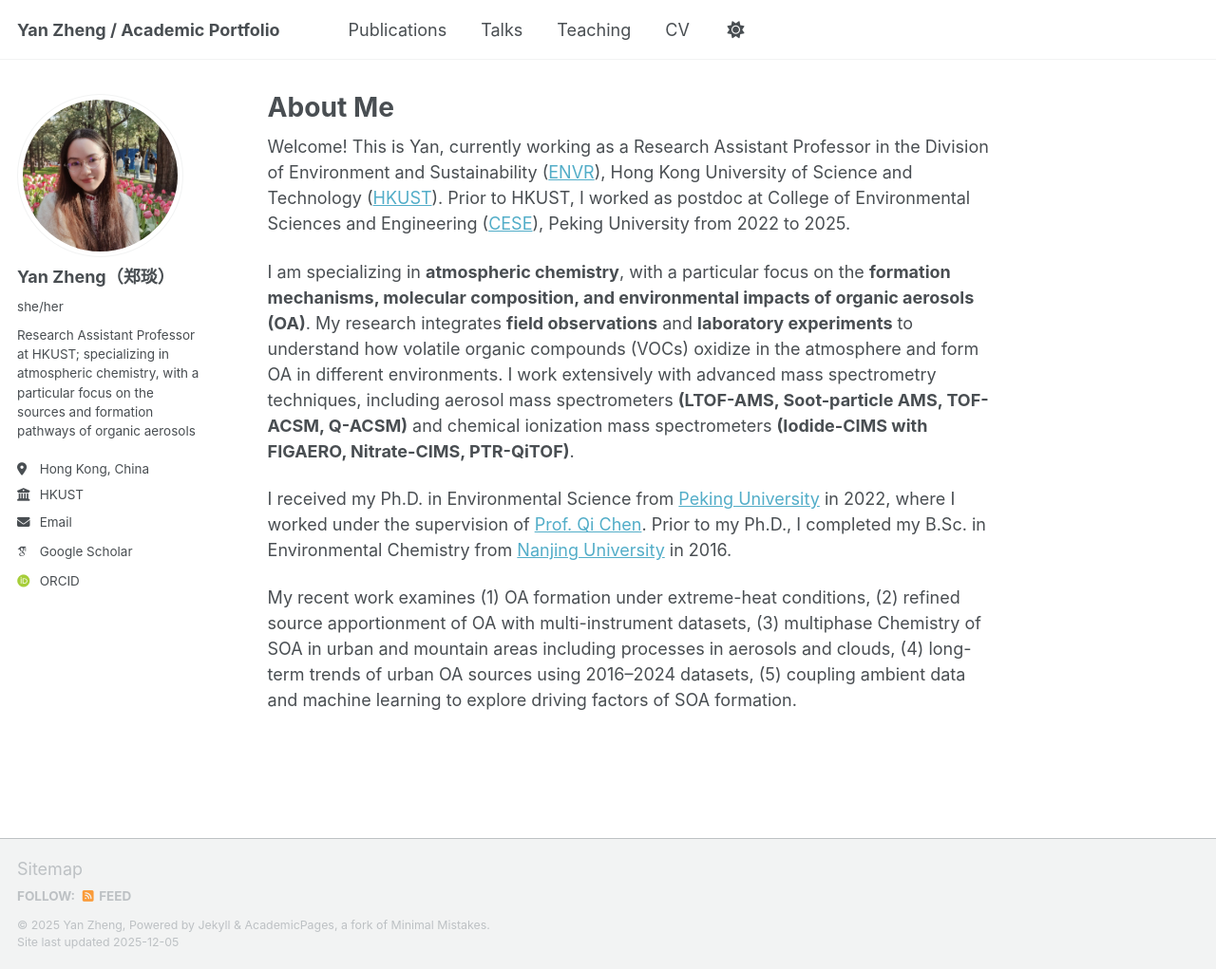
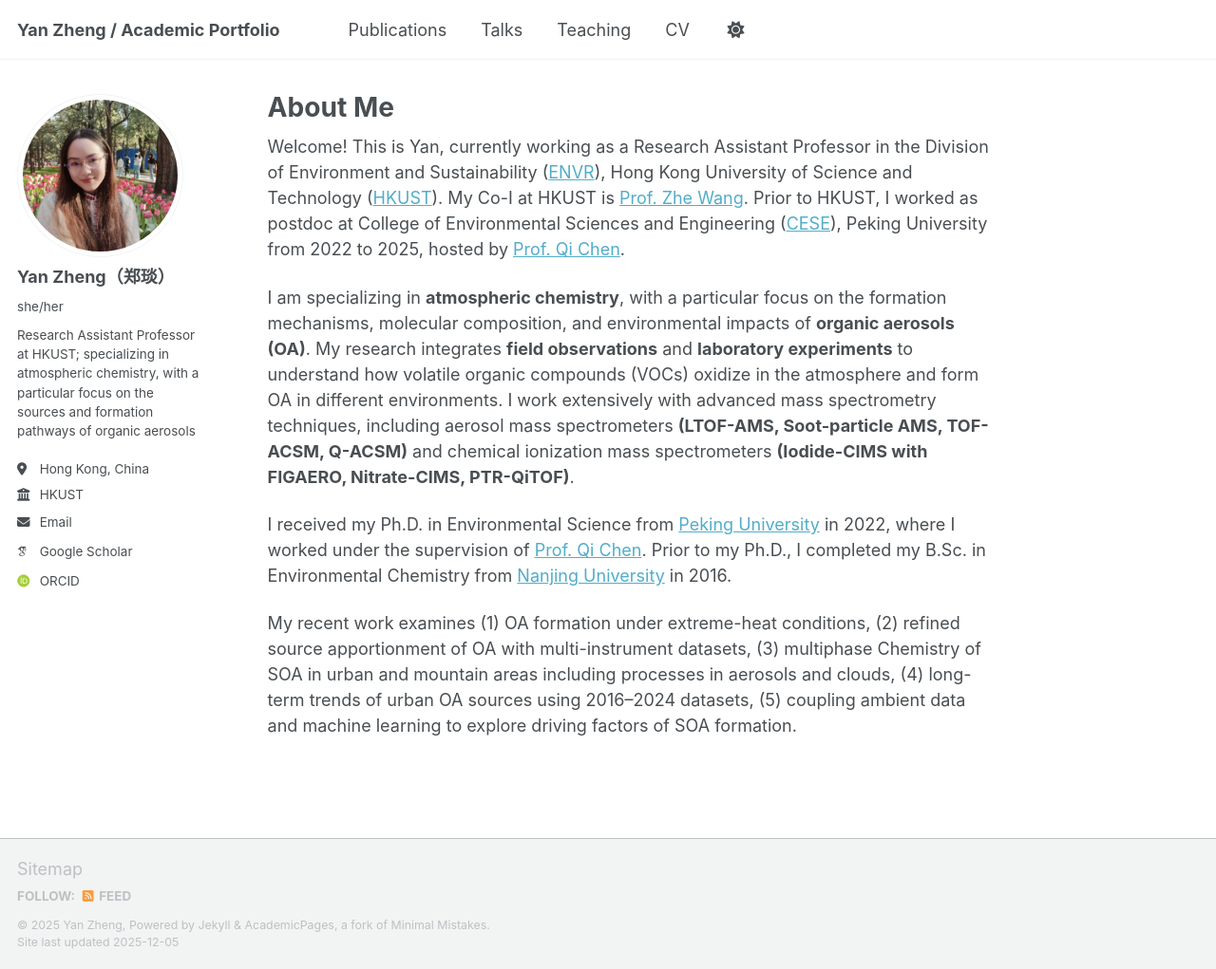
Before and after one commit to yanzheng41/yanzheng41.github.io, a Jekyll site: the page built from _pages/about.md, in a window 1280 px wide and 1021 px high. Shown: the whole window at 95% size. Built offline with Jekyll 4.4.1, drawn with Linux system fonts in a browser that asks for light colours; some web fonts are replaced; a script bundle is joined from its source files by our own code; library files that are not in the unit come from our copies.

Commit message:
Update about.md

```diff
--- a/_pages/about.md
+++ b/_pages/about.md
@@ -8,9 +8,9 @@ redirect_from:
 ---
 
 
-Welcome! This is Yan, currently working as a Research Assistant Professor in the Division of Environment and Sustainability ([ENVR](https://envr.ust.hk/)), Hong Kong University of Science and Technology ([HKUST](https://hkust.edu.hk/)). Prior to HKUST, I worked as postdoc at College of Environmental Sciences and Engineering ([CESE](https://cese.pku.edu.cn/)), Peking University from 2022 to 2025.
+Welcome! This is Yan, currently working as a Research Assistant Professor in the Division of Environment and Sustainability ([ENVR](https://envr.ust.hk/)), Hong Kong University of Science and Technology ([HKUST](https://hkust.edu.hk/)). My Co-I at HKUST is [Prof. Zhe Wang](https://envrwangz.people.ust.hk/). Prior to HKUST, I worked as postdoc at College of Environmental Sciences and Engineering ([CESE](https://cese.pku.edu.cn/)), Peking University from 2022 to 2025, hosted by [Prof. Qi Chen](https://scholar.google.com/citations?user=QgN0jXcAAAAJ&hl=en).
 
-I am specializing in **atmospheric chemistry**, with a particular focus on the **formation mechanisms, molecular composition, and environmental impacts of organic aerosols (OA)**. My research integrates **field observations** and **laboratory experiments** to understand how volatile organic compounds (VOCs) oxidize in the atmosphere and form OA in different environments. I work extensively with advanced mass spectrometry techniques, including aerosol mass spectrometers **(LTOF-AMS, Soot-particle AMS, TOF-ACSM, Q-ACSM)** and chemical ionization mass spectrometers **(Iodide-CIMS with FIGAERO, Nitrate-CIMS, PTR-QiTOF)**.
+I am specializing in **atmospheric chemistry**, with a particular focus on the formation mechanisms, molecular composition, and environmental impacts of **organic aerosols (OA)**. My research integrates **field observations** and **laboratory experiments** to understand how volatile organic compounds (VOCs) oxidize in the atmosphere and form OA in different environments. I work extensively with advanced mass spectrometry techniques, including aerosol mass spectrometers **(LTOF-AMS, Soot-particle AMS, TOF-ACSM, Q-ACSM)** and chemical ionization mass spectrometers **(Iodide-CIMS with FIGAERO, Nitrate-CIMS, PTR-QiTOF)**.
 
 I received my Ph.D. in Environmental Science from [Peking University](https://english.pku.edu.cn/) in 2022, where I worked under the supervision of [Prof. Qi Chen](https://scholar.google.com/citations?user=QgN0jXcAAAAJ&hl=en). Prior to my Ph.D., I completed my B.Sc. in Environmental Chemistry from [Nanjing University](https://www.nju.edu.cn/en/) in 2016.
 
```
